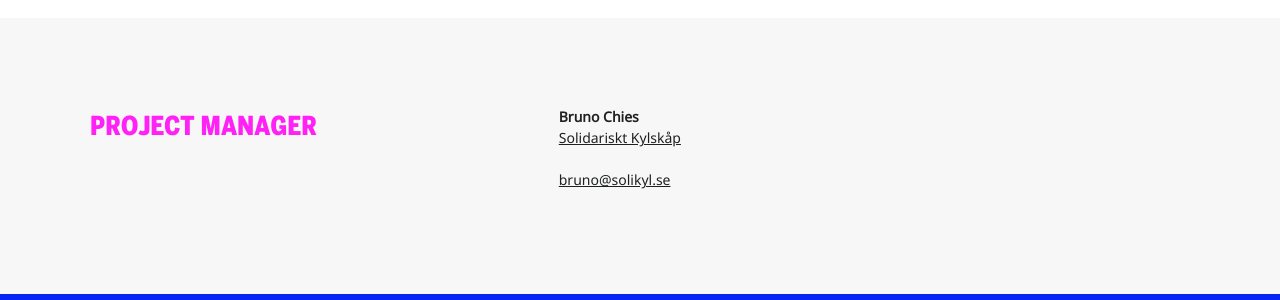
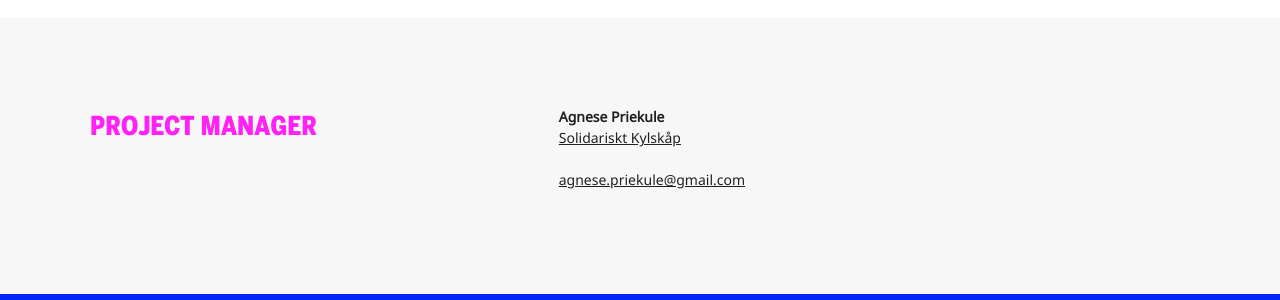
Before and after one commit to civictechsweden/civictech.se, a Jekyll site: the page built from _posts/2017-12-20-getaborg-en.md, in a window 1280 px wide and 900 px high, scrolled down 1102 px. Shown: the part 153-453 px from the top of the window. Built offline with Jekyll 4.4.1, drawn with Linux system fonts in a browser that asks for light colours; nearby versions of some CDN libraries.

Commit message:
Updated Getaborg En

```diff
--- a/_posts/2017-12-20-getaborg-en.md
+++ b/_posts/2017-12-20-getaborg-en.md
@@ -21,8 +21,8 @@
 - title:
   url:
 contact:
-- name: Bruno Chies
-  mail: bruno@solikyl.se
+- name: Agnese Priekule
+  mail: agnese.priekule@gmail.com
   organisation: Solidariskt Kylskåp
   organisation-link: http://solikyl.se/
 ---
```
